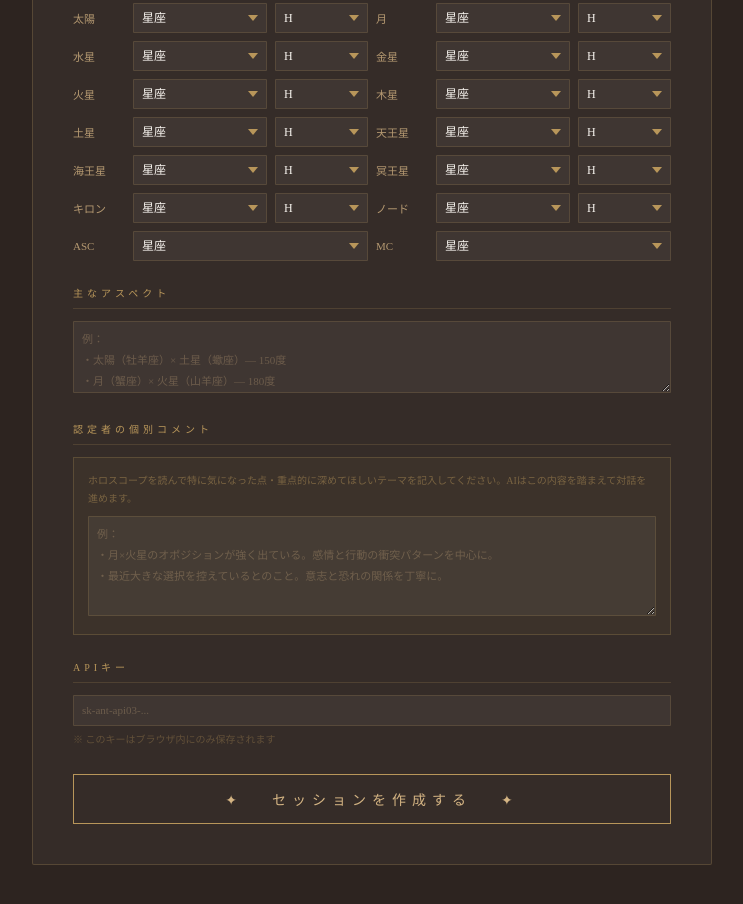
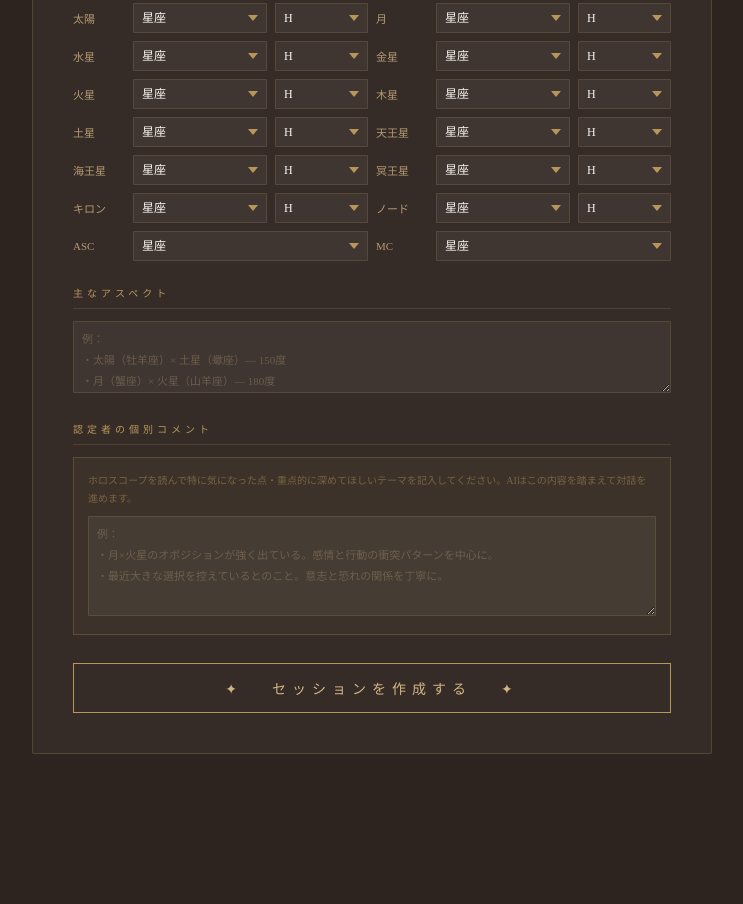
Before and after one commit to echica720/jikorikai, a plain HTML site: page index.html in a window 1280 px wide. Shown: the part 278-1182 px from the top of the page, without its empty margins (268-1011 px from the left). After the commit the page ends 1072 px from the top, so only its background shows below. Drawn offline with Linux system fonts and the light colour scheme.

Commit message:
Add files via upload

```diff
--- a/index.html
+++ b/index.html
@@ -151,9 +151,6 @@ textarea{resize:vertical;min-height:72px;line-height:1.9;}
     <textarea id="practitioner-note" style="min-height:100px;" placeholder="例：&#10;・月×火星のオポジションが強く出ている。感情と行動の衝突パターンを中心に。&#10;・最近大きな選択を控えているとのこと。意志と恐れの関係を丁寧に。"></textarea>
   </div>
 
-  <div class="sec">APIキー</div>
-  <input type="password" id="api-key-input" placeholder="sk-ant-api03-..." />
-  <div style="font-size:10px;color:rgba(184,150,90,.35);margin-top:5px;">※ このキーはブラウザ内にのみ保存されます</div>
 
   <button class="btn" onclick="generateSession()"><span>✦ &nbsp; セッションを作成する &nbsp; ✦</span></button>
   <div class="errmsg" id="op-error"></div>
```
